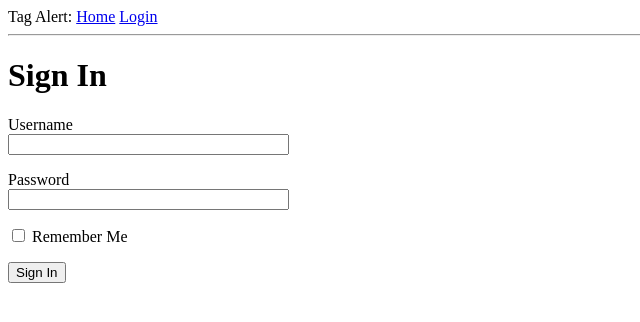
After one commit to Vu-John/tag-alert, a Flask app: page /login in a window 1280 px wide. The commit adds this page. Shown: the top 322 px of the page, without its empty margins (0-640 px from the left). Run offline with Flask 2, Linux system fonts and the light colour scheme.

Commit message:
Add login form

```diff
--- a/app/__init__.py
+++ b/app/__init__.py
@@ -1,5 +1,8 @@
 from flask import Flask
+from config import Config
+
 
 app = Flask(__name__)
+app.config.from_object(Config)
 
 from app import routes
--- /dev/null
+++ b/app/forms.py
@@ -0,0 +1,10 @@
+from flask_wtf import FlaskForm
+from wtforms import StringField, PasswordField, BooleanField, SubmitField
+from wtforms.validators import DataRequired
+
+
+class LoginForm(FlaskForm):
+    username = StringField('Username', validators=[DataRequired()])
+    password = PasswordField('Password', validators=[DataRequired()])
+    remember_me = BooleanField('Remember Me')
+    submit = SubmitField('Sign In')
--- a/app/routes.py
+++ b/app/routes.py
@@ -1,8 +1,19 @@
-from flask import render_template
+from flask import render_template, flash, redirect, url_for
 from app import app
+from app.forms import LoginForm
+
 
 @app.route('/')
 @app.route('/index')
 def index():
     user = {'username': 'John'}
     return render_template('index.html', title='Home', user=user)
+
+
+@app.route('/login', methods=['GET', 'POST'])
+def login():
+    form = LoginForm()
+    if form.validate_on_submit():
+        flash(f'Login requested for user {form.username.data}, remember_me={form.remember_me.data}')
+        return redirect(url_for('index'))
+    return render_template('login.html',  title='Sign In', form=form)
--- a/app/templates/base.html
+++ b/app/templates/base.html
@@ -9,8 +9,21 @@
 </head>
 
 <body>
-  <div>Tag Alert: <a href="/index">Home</a></div>
+  <div>
+    Tag Alert:
+    <a href="{{ url_for('index') }}">Home</a>
+    <a href="{{ url_for('login') }}">Login</a>
+  </div>
   <hr>
+  {% with messages = get_flashed_messages() %}
+  {% if messages %}
+  <ul>
+    {% for message in messages %}
+    <li>{{ message }}</li>
+    {% endfor %}
+  </ul>
+  {% endif %}
+  {% endwith %}
   {% block content %}{% endblock %}
 </body>
 
--- /dev/null
+++ b/app/templates/login.html
@@ -0,0 +1,24 @@
+{% extends "base.html" %}
+
+{% block content %}
+<h1>Sign In</h1>
+<form action="" method="post" novalidate>
+  {{ form.hidden_tag() }}
+  <p>
+    {{ form.username.label }}<br>
+    {{ form.username(size=32) }}<br>
+    {% for error in form.username.errors %}
+    <span style="color: red;">[{{ error }}]</span>
+    {% endfor %}
+  </p>
+  <p>
+    {{ form.password.label }}<br>
+    {{ form.password(size=32) }}<br>
+    {% for error in form.password.errors %}
+    <span style="color: red;">[{{ error }}]</span>
+    {% endfor %}
+  </p>
+  <p>{{ form.remember_me() }} {{ form.remember_me.label }}</p>
+  <p>{{ form.submit() }}</p>
+</form>
+{% endblock %}
--- /dev/null
+++ b/config.py
@@ -0,0 +1,6 @@
+import os
+
+
+class Config(object):
+    SECRET_KEY = os.environ.get(
+        'SECRET_KEY') or 'some-secret-you-will-never-guess'
--- a/requirements.txt
+++ b/requirements.txt
@@ -1,7 +1,9 @@
 Click==7.0
 Flask==1.1.1
+Flask-WTF==0.14.2
 itsdangerous==1.1.0
 Jinja2==2.10.3
 MarkupSafe==1.1.1
 python-dotenv==0.10.3
 Werkzeug==0.16.0
+WTForms==2.2.1
```
